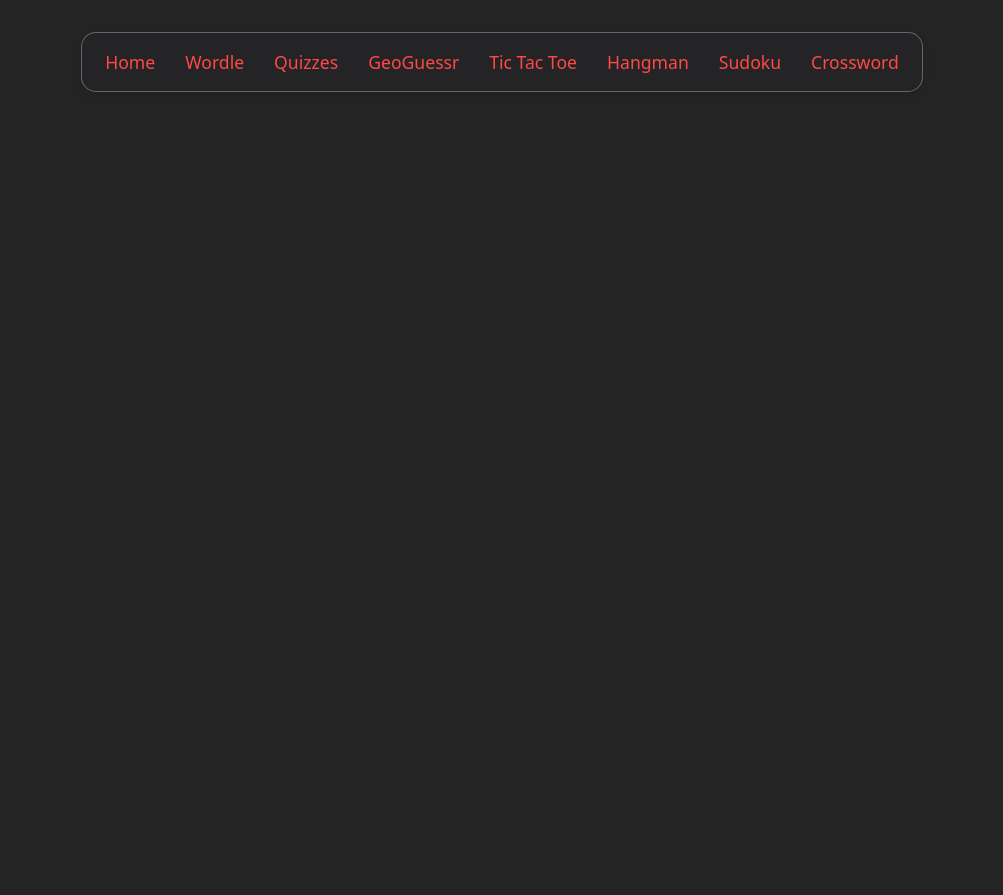
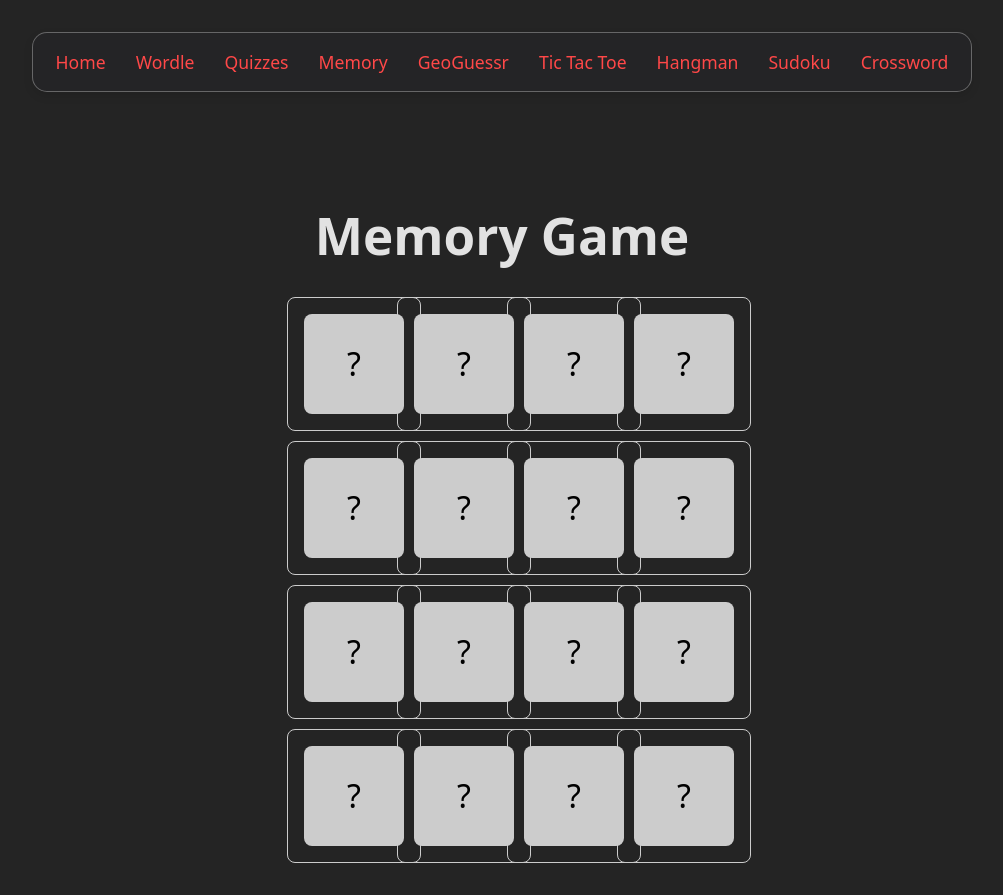
Before and after one commit to zwjc/wordle, a React (Vite) app: page /memory in a window 1280 px wide. Shown: the whole page, without its empty margins (138-1141 px from the left). Before the commit the page ends 800 px from the top, so only its background shows below. Built offline with nearby package versions, Linux system fonts and the light colour scheme.

Commit message:
feat: new memory game

```diff
--- a/src/Links.tsx
+++ b/src/Links.tsx
@@ -8,6 +8,7 @@ import Hangman from "./pages/Hangman";
 import Sudoku from "./pages/Sudoku";
 import Crossword from "./pages/Crossword";
 import Games from "./pages/Games";
+import Memory from "./pages/Memory";
 import "./main.css";
 
 function Links() {
@@ -19,6 +20,7 @@ function Links() {
                         <li className="nav-item"> <Link to="/"          className="nav-link">Home </Link> </li>
                         <li className="nav-item"> <Link to="/wordle"    className="nav-link">Wordle </Link> </li>
                         <li className="nav-item"> <Link to="/quizzes"   className="nav-link">Quizzes </Link> </li>
+                        <li className="nav-item"> <Link to="/memory"    className="nav-link">Memory </Link> </li>
                         <li className="nav-item"> <Link to="/geoguessr" className="nav-link">GeoGuessr </Link> </li>
                         <li className="nav-item"> <Link to="/tictactoe" className="nav-link">Tic Tac Toe </Link> </li>
                         <li className="nav-item"> <Link to="/hangman"   className="nav-link">Hangman </Link> </li>
@@ -35,6 +37,7 @@ function Links() {
                     <Route path="/hangman"      element={<Hangman />} />
                     <Route path="/sudoku"       element={<Sudoku />} />
                     <Route path="/crossword"    element={<Crossword />} />
+                    <Route path="/memory"       element={<Memory />} />
                     <Route path="/games"        element={<Games />} />
                 </Routes>
             </div>
@@ -42,7 +45,5 @@ function Links() {
     );
 }
 
-/**Add dark and light mode */
-// Add moving background
 
 export default Links;
--- /dev/null
+++ b/src/pages/Memory.css
@@ -0,0 +1,57 @@
+.memory-game {
+  display: flex;
+  flex-direction: column;
+  align-items: center;
+  padding-top: 80px;
+}
+
+.card-grid {
+  display: grid;
+  grid-template-columns: repeat(4, 100px);
+  grid-gap: 10px;
+}
+
+.card {
+  width: 100px;
+  height: 100px;
+  perspective: 1000px;
+  cursor: pointer;
+}
+
+.card-inner {
+  position: relative;
+  width: 100%;
+  height: 100%;
+  text-align: center;
+  transition: transform 0.6s;
+  transform-style: preserve-3d;
+}
+
+.card.flipped .card-inner {
+  transform: rotateY(180deg);
+}
+
+.card-front,
+.card-back {
+  position: absolute;
+  width: 100%;
+  height: 100%;
+  -webkit-backface-visibility: hidden;
+  backface-visibility: hidden;
+  display: flex;
+  align-items: center;
+  justify-content: center;
+  font-size: 2rem;
+  border-radius: 8px;
+}
+
+.card-front {
+  background-color: #ccc;
+  color: black;
+}
+
+.card-back {
+  background-color: #2980b9;
+  color: white;
+  transform: rotateY(180deg);
+}
--- /dev/null
+++ b/src/pages/Memory.tsx
@@ -0,0 +1,56 @@
+import React, { useState, useEffect } from 'react';
+import './Memory.css';
+
+const EMOJIS = ['🐶', '🐱', '🐭', '🐹', '🐰', '🦊', '🐻', '🐼'];
+
+const MemoryGame: React.FC = () => {
+  const [cards, setCards] = useState<string[]>([]);
+  const [flipped, setFlipped] = useState<number[]>([]);
+  const [solved, setSolved] = useState<number[]>([]);
+
+  useEffect(() => {
+    const shuffledCards = [...EMOJIS, ...EMOJIS].sort(() => Math.random() - 0.5);
+    setCards(shuffledCards);
+  }, []);
+
+  const handleClick = (index: number) => {
+    if (flipped.length === 2 || flipped.includes(index) || solved.includes(index)) {
+      return;
+    }
+
+    const newFlipped = [...flipped, index];
+    setFlipped(newFlipped);
+
+    if (newFlipped.length === 2) {
+      const [firstIndex, secondIndex] = newFlipped;
+      if (cards[firstIndex] === cards[secondIndex]) {
+        setSolved([...solved, firstIndex, secondIndex]);
+        setFlipped([]);
+      } else {
+        setTimeout(() => setFlipped([]), 1000);
+      }
+    }
+  };
+
+  return (
+    <div className="memory-game">
+      <h1>Memory Game</h1>
+      <div className="card-grid">
+        {cards.map((card, index) => (
+          <div
+            key={index}
+            className={`card ${flipped.includes(index) || solved.includes(index) ? 'flipped' : ''}`}
+            onClick={() => handleClick(index)}
+          >
+            <div className="card-inner">
+              <div className="card-front">?</div>
+              <div className="card-back">{card}</div>
+            </div>
+          </div>
+        ))}
+      </div>
+    </div>
+  );
+};
+
+export default MemoryGame;
```
